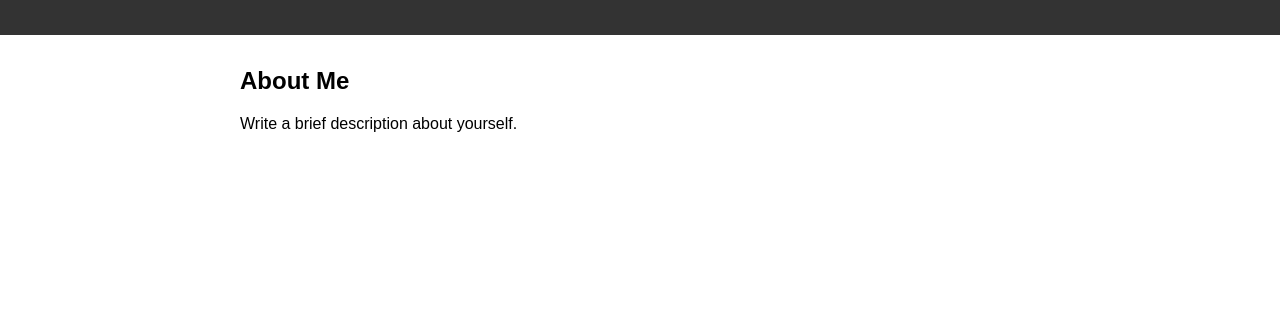
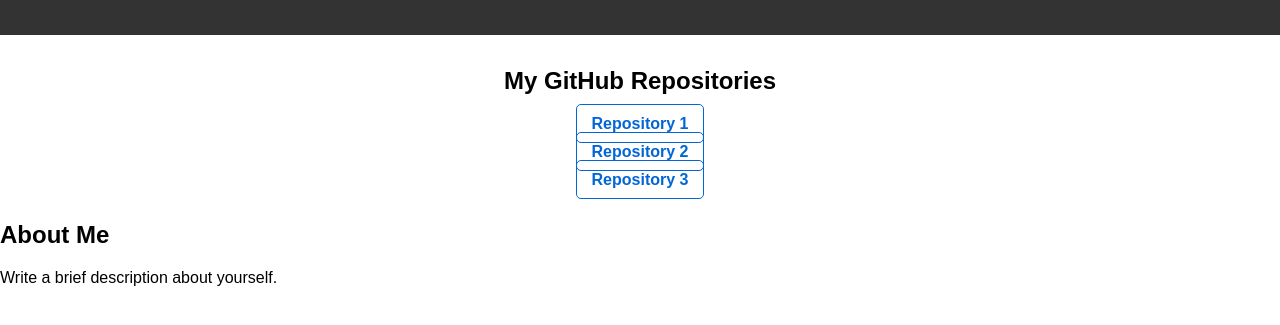
Before and after one commit to SEKT10N/sekt10n.github.io, a plain HTML site: page index.html in a window 1280 px wide. Shown: the part 77-402 px from the top of the page. Drawn offline with Linux system fonts and the light colour scheme.

Commit message:
Updated index.html

```diff
--- a/index.html
+++ b/index.html
@@ -11,6 +11,15 @@
     <header>
         <h1>Your Name</h1>
     </header>
+    <section id="github-repos">
+        <h2>My GitHub Repositories</h2>
+        <ul>
+            <li><a href="https://github.com/yourusername/repo1" target="_blank">Repository 1</a></li>
+            <li><a href="https://github.com/yourusername/repo2" target="_blank">Repository 2</a></li>
+            <li><a href="https://github.com/yourusername/repo3" target="_blank">Repository 3</a></li>
+            <!-- Add more links as needed -->
+        </ul>
+    </section
     <section>
         <h2>About Me</h2>
         <p>Write a brief description about yourself.</p>
```
